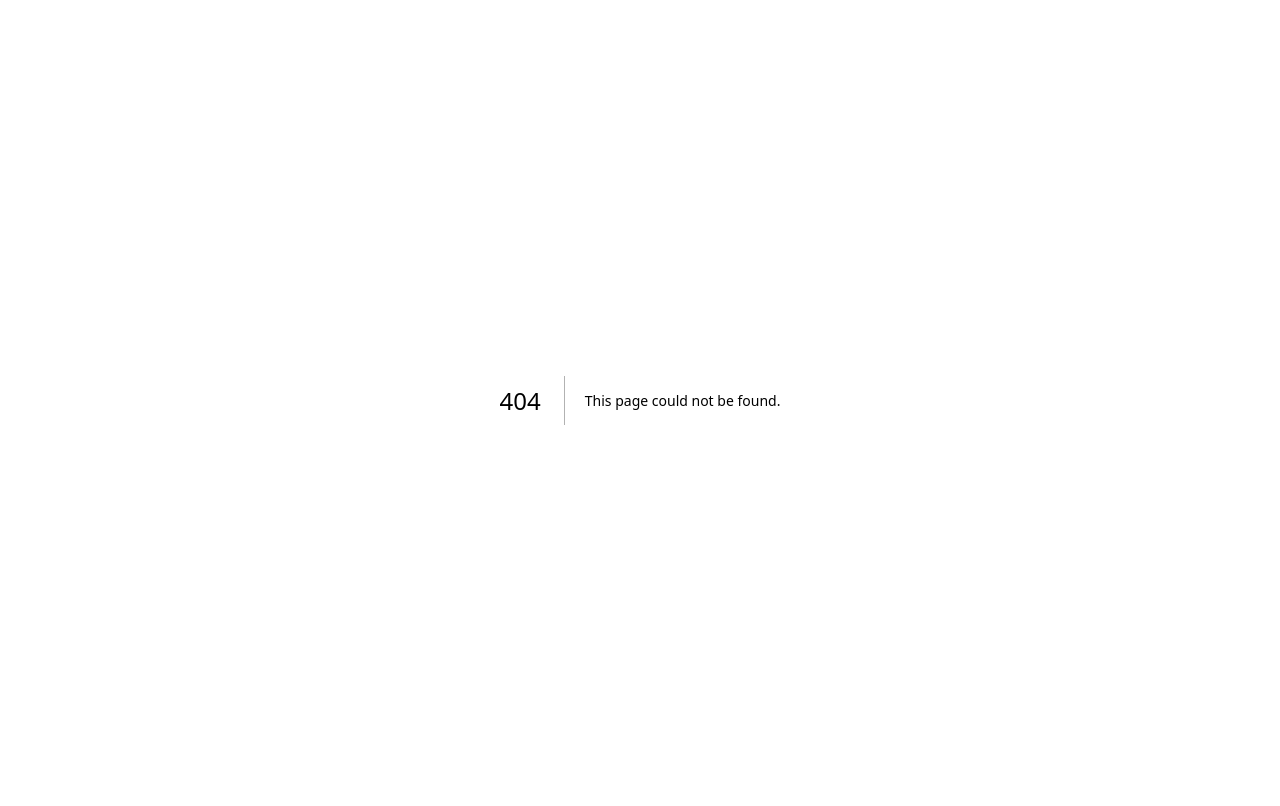
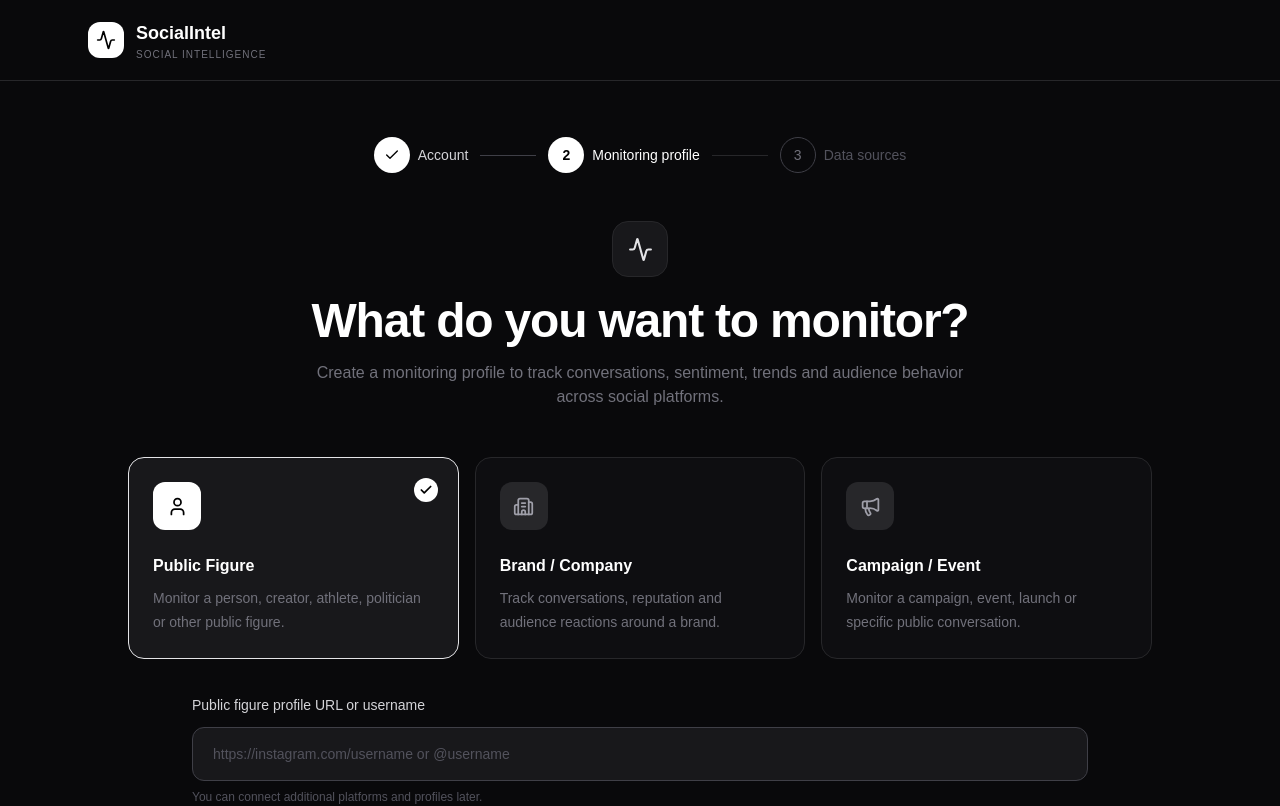
Before and after one commit to neelabhshukla018/Socialint, a Next.js app in the folder frontend/: page /create-profile in a window 1280 px wide. Before the commit this address had no page. Shown: the top 806 px of the page. Built offline with nearby package versions, Linux system fonts and the light colour scheme.

Commit message:
create a create-profile(page.tsx)

```diff
--- /dev/null
+++ b/frontend/app/create-profile/page.tsx
@@ -0,0 +1,335 @@
+"use client";
+
+import { useState } from "react";
+import { useRouter } from "next/navigation";
+import {
+  Activity,
+  ArrowRight,
+  Building2,
+  Check,
+  Megaphone,
+  User,
+} from "lucide-react";
+
+type ProfileType = "person" | "brand" | "campaign";
+
+export default function CreateProfilePage() {
+  const router = useRouter();
+
+  const [profileType, setProfileType] =
+    useState<ProfileType>("person");
+
+  const [profileInput, setProfileInput] = useState("");
+
+  const profileOptions = [
+    {
+      id: "person" as ProfileType,
+      title: "Public Figure",
+      description:
+        "Monitor a person, creator, athlete, politician or other public figure.",
+      icon: User,
+    },
+    {
+      id: "brand" as ProfileType,
+      title: "Brand / Company",
+      description:
+        "Track conversations, reputation and audience reactions around a brand.",
+      icon: Building2,
+    },
+    {
+      id: "campaign" as ProfileType,
+      title: "Campaign / Event",
+      description:
+        "Monitor a campaign, event, launch or specific public conversation.",
+      icon: Megaphone,
+    },
+  ];
+
+  const getInputLabel = () => {
+    if (profileType === "person") {
+      return "Public figure profile URL or username";
+    }
+
+    if (profileType === "brand") {
+      return "Brand / company profile URL or name";
+    }
+
+    return "Campaign / event name or URL";
+  };
+
+  const getPlaceholder = () => {
+    if (profileType === "person") {
+      return "https://instagram.com/username or @username";
+    }
+
+    if (profileType === "brand") {
+      return "https://x.com/brand or brand name";
+    }
+
+    return "e.g. World Cup 2026";
+  };
+
+  const handleContinue = () => {
+    if (!profileInput.trim()) return;
+
+    const profile = {
+      type: profileType,
+      input: profileInput.trim(),
+      createdAt: new Date().toISOString(),
+    };
+
+    /*
+     * Temporary storage for the frontend flow.
+     *
+     * Later this will be replaced with:
+     *
+     * Clerk user
+     *      ↓
+     * Node.js API
+     *      ↓
+     * Neon PostgreSQL
+     */
+
+    sessionStorage.setItem(
+      "socialintel_profile",
+      JSON.stringify(profile)
+    );
+
+    router.push("/data-sources");
+  };
+
+  return (
+    <main className="min-h-screen bg-[#09090b] text-white">
+
+      {/* Header */}
+      <header className="border-b border-zinc-800">
+        <div className="mx-auto flex h-20 max-w-6xl items-center px-6">
+
+          <div className="flex items-center gap-3">
+
+            <div className="flex h-9 w-9 items-center justify-center rounded-xl bg-white">
+              <Activity
+                size={20}
+                className="text-black"
+              />
+            </div>
+
+            <div>
+              <h1 className="text-lg font-semibold">
+                SocialIntel
+              </h1>
+
+              <p className="text-[10px] uppercase tracking-widest text-zinc-500">
+                Social Intelligence
+              </p>
+            </div>
+
+          </div>
+
+        </div>
+      </header>
+
+      {/* Main */}
+      <div className="mx-auto flex min-h-[calc(100vh-80px)] max-w-6xl items-center justify-center px-6 py-14">
+
+        <div className="w-full max-w-5xl">
+
+          {/* Progress */}
+          <div className="mb-12 flex items-center justify-center gap-3">
+
+            {/* Step 1 */}
+            <div className="flex items-center gap-2">
+
+              <div className="flex h-9 w-9 items-center justify-center rounded-full bg-white text-black">
+                <Check size={16} />
+              </div>
+
+              <span className="text-sm font-medium text-zinc-300">
+                Account
+              </span>
+
+            </div>
+
+            <div className="h-px w-14 bg-zinc-700" />
+
+            {/* Step 2 */}
+            <div className="flex items-center gap-2">
+
+              <div className="flex h-9 w-9 items-center justify-center rounded-full bg-white text-sm font-semibold text-black">
+                2
+              </div>
+
+              <span className="text-sm font-medium text-white">
+                Monitoring profile
+              </span>
+
+            </div>
+
+            <div className="h-px w-14 bg-zinc-800" />
+
+            {/* Step 3 */}
+            <div className="flex items-center gap-2">
+
+              <div className="flex h-9 w-9 items-center justify-center rounded-full border border-zinc-700 text-sm text-zinc-500">
+                3
+              </div>
+
+              <span className="text-sm text-zinc-600">
+                Data sources
+              </span>
+
+            </div>
+
+          </div>
+
+          {/* Heading */}
+          <div className="mx-auto max-w-3xl text-center">
+
+            <div className="mb-5 flex justify-center">
+
+              <div className="flex h-14 w-14 items-center justify-center rounded-2xl border border-zinc-800 bg-zinc-900">
+                <Activity
+                  size={25}
+                  className="text-zinc-200"
+                />
+              </div>
+
+            </div>
+
+            <h2 className="text-4xl font-semibold tracking-tight sm:text-5xl">
+              What do you want to monitor?
+            </h2>
+
+            <p className="mx-auto mt-4 max-w-2xl text-sm leading-6 text-zinc-500 sm:text-base">
+              Create a monitoring profile to track conversations,
+              sentiment, trends and audience behavior across social
+              platforms.
+            </p>
+
+          </div>
+
+          {/* Profile Type */}
+          <div className="mt-12 grid gap-4 md:grid-cols-3">
+
+            {profileOptions.map((option) => {
+              const Icon = option.icon;
+
+              const selected =
+                profileType === option.id;
+
+              return (
+                <button
+                  key={option.id}
+                  type="button"
+                  onClick={() =>
+                    setProfileType(option.id)
+                  }
+                  className={`group relative min-h-[190px] rounded-2xl border p-6 text-left transition-all ${
+                    selected
+                      ? "border-zinc-200 bg-zinc-900"
+                      : "border-zinc-800 bg-zinc-900/40 hover:border-zinc-600 hover:bg-zinc-900/80"
+                  }`}
+                >
+
+                  {/* Selected check */}
+                  {selected && (
+                    <div className="absolute right-5 top-5 flex h-6 w-6 items-center justify-center rounded-full bg-white">
+                      <Check
+                        size={14}
+                        strokeWidth={3}
+                        className="text-black"
+                      />
+                    </div>
+                  )}
+
+                  {/* Icon */}
+                  <div
+                    className={`mb-6 flex h-12 w-12 items-center justify-center rounded-xl transition ${
+                      selected
+                        ? "bg-white text-black"
+                        : "bg-zinc-800 text-zinc-400 group-hover:text-white"
+                    }`}
+                  >
+                    <Icon size={21} />
+                  </div>
+
+                  <h3 className="text-base font-semibold text-white">
+                    {option.title}
+                  </h3>
+
+                  <p className="mt-2 max-w-xs text-sm leading-6 text-zinc-500">
+                    {option.description}
+                  </p>
+
+                </button>
+              );
+            })}
+
+          </div>
+
+          {/* Input */}
+          <div className="mx-auto mt-9 max-w-4xl">
+
+            <label
+              htmlFor="profile-input"
+              className="mb-3 block text-sm font-medium text-zinc-300"
+            >
+              {getInputLabel()}
+            </label>
+
+            <input
+              id="profile-input"
+              type="text"
+              value={profileInput}
+              onChange={(event) =>
+                setProfileInput(event.target.value)
+              }
+              onKeyDown={(event) => {
+                if (
+                  event.key === "Enter" &&
+                  profileInput.trim()
+                ) {
+                  handleContinue();
+                }
+              }}
+              placeholder={getPlaceholder()}
+              className="w-full rounded-xl border border-zinc-700 bg-zinc-900 px-5 py-4 text-sm text-white outline-none transition placeholder:text-zinc-600 focus:border-zinc-400 focus:ring-1 focus:ring-zinc-400"
+            />
+
+            <p className="mt-2 text-xs text-zinc-600">
+              You can connect additional platforms and profiles later.
+            </p>
+
+          </div>
+
+          {/* Continue */}
+          <div className="mx-auto mt-8 flex max-w-4xl justify-end">
+
+            <button
+              type="button"
+              disabled={!profileInput.trim()}
+              onClick={handleContinue}
+              className="flex items-center gap-2 rounded-xl bg-white px-6 py-3.5 text-sm font-semibold text-black transition hover:bg-zinc-200 disabled:cursor-not-allowed disabled:bg-zinc-800 disabled:text-zinc-600"
+            >
+              Continue
+
+              <ArrowRight size={17} />
+
+            </button>
+
+          </div>
+
+          {/* Privacy */}
+          <p className="mx-auto mt-10 max-w-2xl text-center text-[11px] leading-5 text-zinc-600">
+            SocialIntel analyzes publicly available social content
+            and platform-authorized data. Private information is not
+            exposed through the platform.
+          </p>
+
+        </div>
+
+      </div>
+
+    </main>
+  );
+}
```
